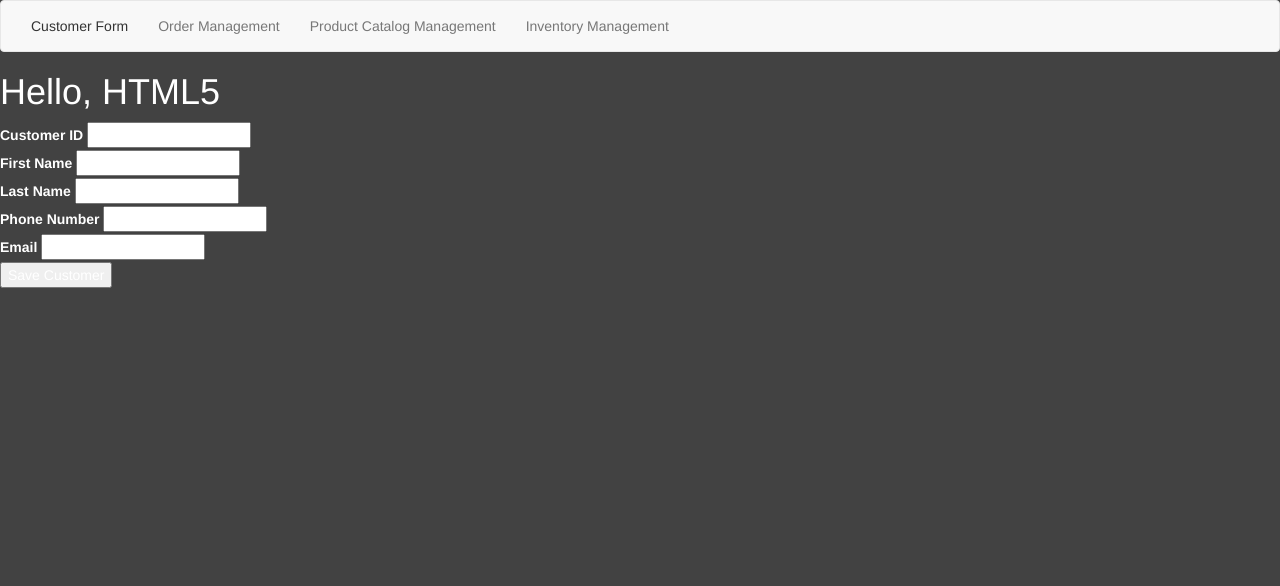
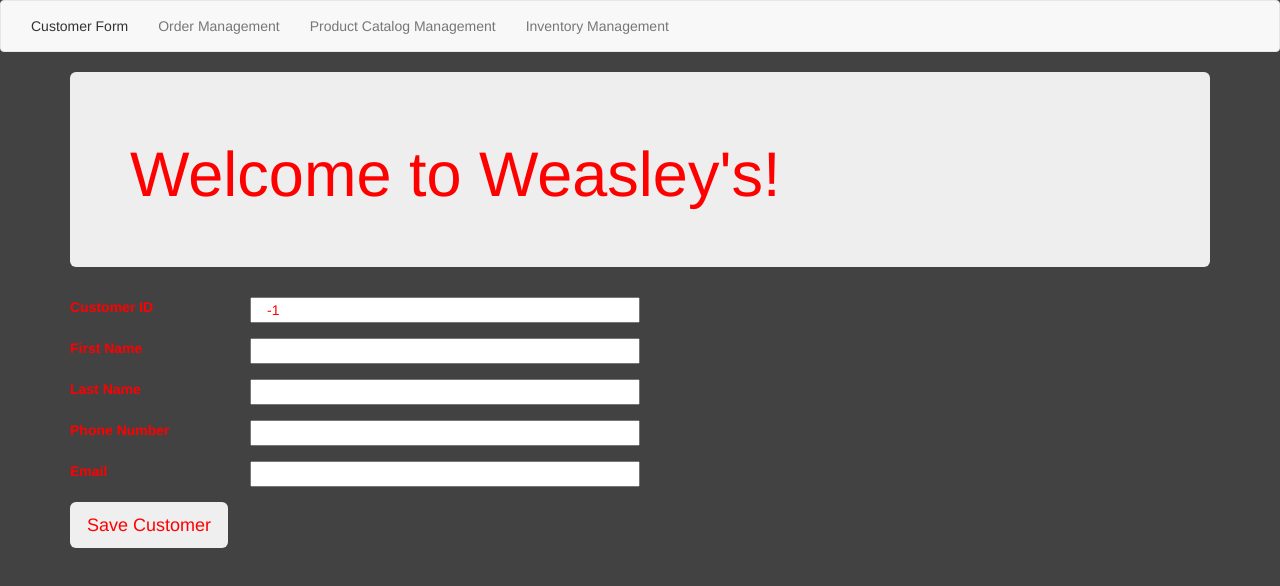
Before and after one commit to calvinvette/20150413, a website: page index.html at #!/SaveCustomer in a window 1280 px wide. Both pictures are taken after a click on the link "Customer Form". Drawn offline with Linux system fonts and the light colour scheme.

Commit message:
20150414@12.00

```diff
--- /dev/null
+++ b/CustomerForm/AddCustomer.service.js
@@ -0,0 +1,16 @@
+/**
+ * AddCustomer Service
+ * Registers to listen for CustomerAdd events
+ * Saves them to LocalStorage (initially)
+ * TODO - version 2 - switch to REST
+ * 	version 3 - dynamically detect/synch between local & REST
+ */
+
+angular.module('MyApp').service('AddCustomerService', function() {
+	var customers = [];
+
+	this.addCustomer = function(customer) {
+		customers.push(customer);
+		console.log(customers);
+	};
+});
--- a/CustomerForm/CustomerForm.controller.js
+++ b/CustomerForm/CustomerForm.controller.js
@@ -1,10 +1,12 @@
 /**
  * CustomerForm.controller.js
  */
-angular.module('MyApp').controller('CustomerFormController', function($scope) {
+angular.module('MyApp').controller('CustomerFormController', function($scope, AddCustomerService) {
 	$scope.customer = new Customer();
 
 	$scope.save = function() {
+		AddCustomerService.addCustomer($scope.customer);
+		$scope.customer = new Customer();
 		console.log("Saved..." + $scope.customer);
 	};
 
--- a/CustomerForm/CustomerForm.html
+++ b/CustomerForm/CustomerForm.html
@@ -1,20 +1,33 @@
+<div class="container">
+<form class="form-horizontal">
 	<div id="divCustomerForm">
 
-		<label for="txtCustomerId">Customer ID</label>
-		<input type="number" id="txtCustomerId" data-ng-model="customer.customerId"><br/>
+		<div class="form-group">
+			<label for="txtCustomerId" class="col-xs-2">Customer ID</label>
+			<input type="number" id="txtCustomerId" data-ng-model="customer.customerId" class="col-xs-4">
+		</div>
 
-		<label for="txtFirstName">First Name</label>
-		<input type="text" id="txtFirstName" ng-model="customer.firstName"><br/>
+		<div class="form-group">
+			<label for="txtFirstName" class="col-xs-2">First Name</label>
+			<input type="text" id="txtFirstName" ng-model="customer.firstName" class="col-xs-4">
+		</div>
 
-		<label for="txtLastName">Last Name</label>
-		<input type="text" id="txtLastName" ng-model="customer.lastName"><br/>
+		<div class="form-group">
+			<label for="txtLastName" class="col-xs-2">Last Name</label>
+			<input type="text" id="txtLastName" ng-model="customer.lastName" class="col-xs-4">
+		</div>
+		<div class="form-group">
+			<label for="txtPhoneNumber" class="col-xs-2">Phone Number</label>
+			<input type="text" id="txtPhoneNumber" ng-model="customer.phoneNumber" class="col-xs-4">
+		</div>
 
-		<label for="txtPhoneNumber">Phone Number</label>
-		<input type="text" id="txtPhoneNumber" ng-model="customer.phoneNumber"><br/>
+		<div class="form-group">
+			<label for="txtEmail" class="col-xs-2">Email</label>
+			<input type="text" id="txtEmail" ng-model="customer.email" class="col-xs-4">
+		</div>
 
-		<label for="txtEmail">Email</label>
-		<input type="text" id="txtEmail" ng-model="customer.email"><br/>
-
-		<button id="btnSaveCustomer" ng-click="save()">Save Customer</button>
+		<button class="btn btn-lg" id="btnSaveCustomer" ng-click="save()">Save Customer</button>
 
 	</div>
+</form>
+</div>
--- a/index.css
+++ b/index.css
@@ -1,5 +1,5 @@
 body {
 	font-family: Helvetica, Arial, sans-serif;
 	background-color: #424242;
-	color: #ffffff;
+	color: #ff0000;
 }
--- a/index.html
+++ b/index.html
@@ -1,6 +1,8 @@
 <!DOCTYPE html>
 <html ng-app="MyApp">
 <head>
+	<meta name="viewport" content="width=device-width, initial-scale=1">
+
 	<script src="bower_components/jquery/dist/jquery.min.js"></script>
 	<script src="bower_components/angularjs/angular.min.js"></script>
 	<script src="bower_components/angular-route/angular-route.min.js"></script>
@@ -16,6 +18,7 @@
 
 	<script src="models/Customer.js" type="text/javascript"></script>
 
+	<script src="CustomerForm/AddCustomer.service.js" type="text/javascript"></script>
 	<script src="CustomerForm/CustomerForm.controller.js" type="text/javascript"></script>
 	<script src="OrderManagement/OrderManagement.controller.js" type="text/javascript"></script>
 
@@ -35,7 +38,11 @@
 			</div>
 	</nav>
 
-	<h1>Hello, HTML5</h1>
+	<div class="container">
+		<div class="jumbotron">
+		<h1>Welcome to Weasley's!</h1>
+		</div>
+	</div>
 
 	<div id="status"></div>
 
```
Also changed, not shown: OrderManagement/OrderManagement.html (+3 -1 lines).
